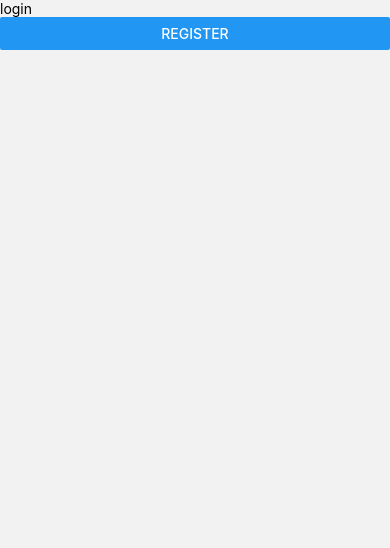
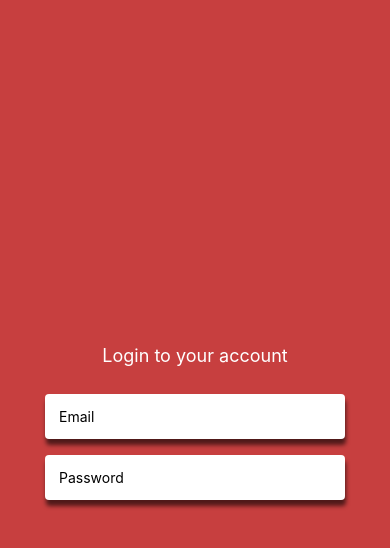
Before and after one commit to GigiDev7/react-native-dating-app, a React Native app in the folder client/: screen /Login in a window 390 px wide. Shown: the top 548 px of the page. Built offline with nearby package versions, Linux system fonts and the light colour scheme.

Commit message:
added custom input component,basic logni screen,styling

```diff
--- a/client/App.js
+++ b/client/App.js
@@ -11,7 +11,12 @@ const Stack = createNativeStackNavigator();
 
 const AuthStack = () => {
   return (
-    <Stack.Navigator screenOptions={{ headerShown: false }}>
+    <Stack.Navigator
+      screenOptions={{
+        headerShown: false,
+        contentStyle: { backgroundColor: Colors.primary },
+      }}
+    >
       <Stack.Screen name="Home" component={NotAuthScreen} />
       <Stack.Screen name="Login" component={LoginScreen} />
       <Stack.Screen name="Register" component={RegisterScreen} />
--- /dev/null
+++ b/client/components/ui/Input.js
@@ -0,0 +1,30 @@
+import { TextInput, View, StyleSheet } from "react-native";
+import { Colors } from "../../utils/constants";
+
+const Input = ({ placeholder, type }) => {
+  return (
+    <View>
+      <TextInput
+        secureTextEntry={type === "password"}
+        placeholder={placeholder}
+        style={styles.input}
+      />
+    </View>
+  );
+};
+
+const styles = StyleSheet.create({
+  input: {
+    borderRadius: 4,
+    backgroundColor: "white",
+    padding: 14,
+    marginTop: 16,
+    width: 300,
+    shadowColor: "black",
+    shadowOpacity: 0.6,
+    shadowRadius: 4,
+    shadowOffset: { width: 1, height: 6 },
+  },
+});
+
+export default Input;
--- a/client/package.json
+++ b/client/package.json
@@ -12,12 +12,14 @@
     "@react-navigation/bottom-tabs": "^6.4.0",
     "@react-navigation/native": "^6.0.13",
     "@react-navigation/native-stack": "^6.9.1",
+    "@reduxjs/toolkit": "^1.9.0",
     "expo": "~47.0.5",
     "expo-status-bar": "~1.4.2",
     "react": "18.1.0",
     "react-native": "0.70.5",
     "react-native-safe-area-context": "4.4.1",
-    "react-native-screens": "~3.18.0"
+    "react-native-screens": "~3.18.0",
+    "react-redux": "^8.0.5"
   },
   "devDependencies": {
     "@babel/core": "^7.12.9"
--- a/client/screens/LoginScreen.js
+++ b/client/screens/LoginScreen.js
@@ -1,15 +1,35 @@
-import { Button, Text, View } from "react-native";
+import {
+  Button,
+  Pressable,
+  StyleSheet,
+  Text,
+  View,
+  Keyboard,
+} from "react-native";
+import Input from "../components/ui/Input";
 
 const LoginScreen = ({ navigation }) => {
   return (
-    <View>
-      <Text>login</Text>
-      <Button
-        title="Register"
-        onPress={() => navigation.navigate("Register")}
-      />
-    </View>
+    <Pressable onPress={() => Keyboard.dismiss()} style={styles.container}>
+      <Text style={styles.text}>Login to your account</Text>
+      <Input placeholder="Email" />
+      <Input type="password" placeholder="Password" />
+    </Pressable>
   );
 };
 
+const styles = StyleSheet.create({
+  container: {
+    flex: 1,
+    paddingVertical: 50,
+    alignItems: "center",
+    justifyContent: "center",
+  },
+  text: {
+    color: "white",
+    fontSize: 18,
+    marginBottom: 12,
+  },
+});
+
 export default LoginScreen;
```
Also changed, not shown: 1 other file (tests, documents, lock files or other folders).
